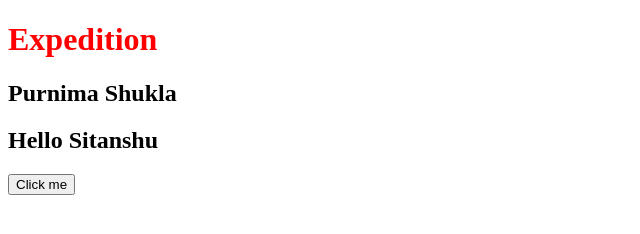
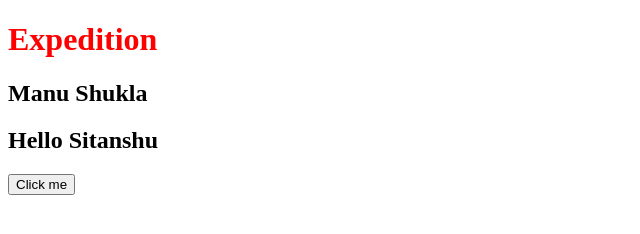
Before and after one commit to sitanshu29/Git-learning-locAL, a plain HTML site: page index.html in a window 1280 px wide. Shown: the full height of the page, 0-640 px from the left. Drawn offline with Linux system fonts and the light colour scheme.

Commit message:
Revert "Manu -> Purnima Shukla"
This reverts commit 18c543c286558f896681d8138382b532dc090420.

```diff
--- a/index.html
+++ b/index.html
@@ -12,7 +12,7 @@
 		<h1 class="heading1"> Expedition </h1>
     </header>
 
-    <h2 id="hello">Purnima Shukla</h2>
+    <h2 id="hello">Manu Shukla</h2>
     <h2 id="hello">Hello Sitanshu</h2>
     <button id="click" onclick="click()">Click me</button>
     <script src="js/app.js"></script>
```
